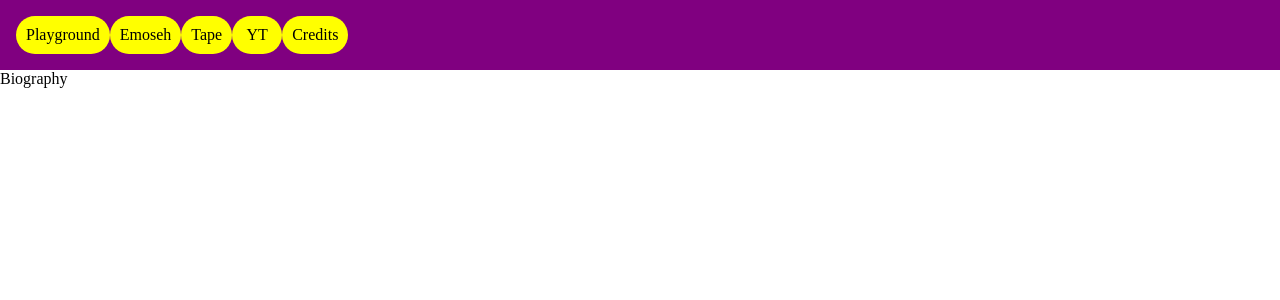
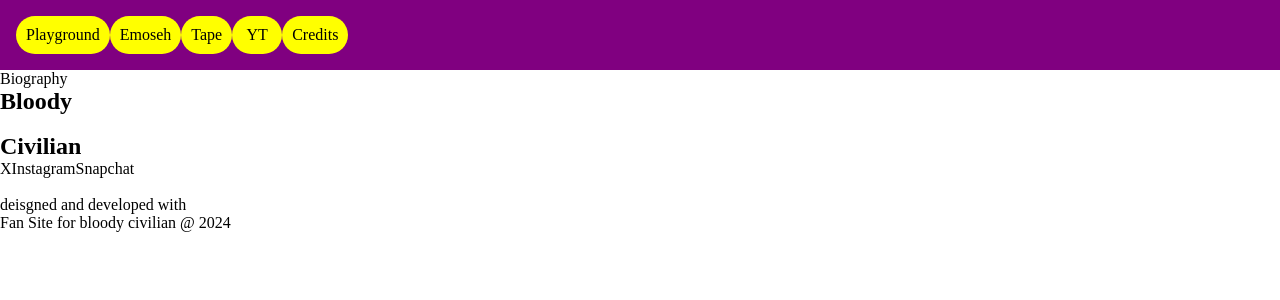
Before and after one commit to Yinkajay/bloody-civ, a Next.js app: page /biography in a window 1280 px wide. Shown: the top 300 px of the page. Built offline with nearby package versions, Linux system fonts and the light colour scheme.

Commit message:
Add footer component

```diff
--- /dev/null
+++ b/src/components/Footer.jsx
@@ -0,0 +1,33 @@
+import Link from 'next/link'
+import React from 'react'
+
+const Footer = () => {
+    return (
+        <footer>
+            <section>
+                <div>
+                    <h2>Bloody</h2>
+                    <img src="" alt="" />
+                    <h2>Civilian</h2>
+                </div>
+                <div>
+                    <section>
+                        <Link href='/'>X</Link>
+                        <Link href='/'>Instagram</Link>
+                        <Link href='/'>Snapchat</Link>
+                    </section>
+                    <section>
+
+                    </section>
+                </div>
+                <div>
+                    <img src="" alt="" />
+                    <p>deisgned and developed with </p>
+                </div>
+            </section>
+            <p>Fan Site for bloody civilian @ 2024</p>
+        </footer>
+    )
+}
+
+export default Footer
--- a/src/components/Layout.jsx
+++ b/src/components/Layout.jsx
@@ -1,3 +1,4 @@
+import Footer from "./Footer";
 import Navbar from "./Navbar";
 
 // export default function Layout({ children }) {
@@ -11,6 +12,7 @@ const Layout = ({ children }) => {
       <div>
         <Navbar />
         {children}
+        <Footer />
       </div>
     );
   };
--- a/src/pages/biography/index.js
+++ b/src/pages/biography/index.js
@@ -2,8 +2,8 @@ import React from 'react'
 
 export default function biography() {
   return (
-    <div>
+    <section>
       Biography
-    </div>
+    </section>
   )
 }
```
